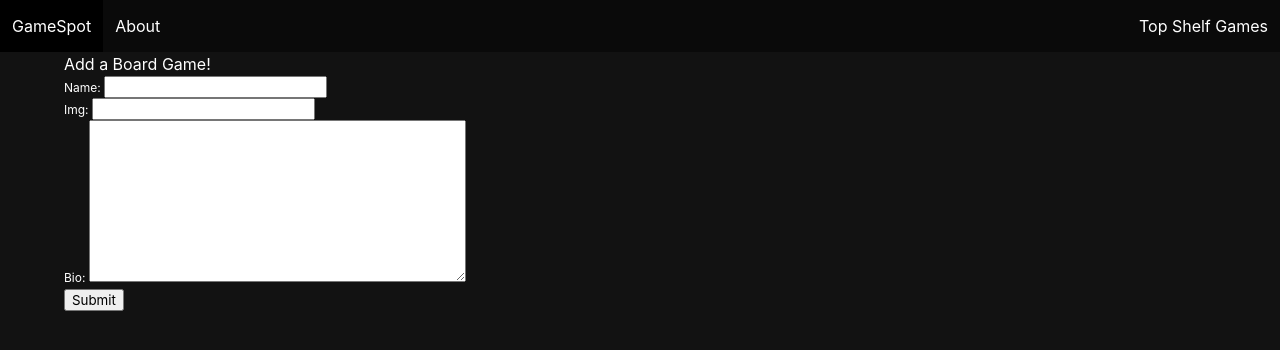
After one commit to undftdcreed/GameSpot, a Django app: page /gamelist/new in a window 1280 px wide. The commit adds this page. Shown: the top 350 px of the page. Run offline with Django 4.2, Linux system fonts and the light colour scheme.

Commit message:
start of day commit

```diff
--- /dev/null
+++ b/main_app/templates/game_create.html
@@ -0,0 +1,11 @@
+{% extends 'base.html' %}
+{% block content %}
+<h1>Add a Board Game!</h1>
+
+<form method="post">
+  {% csrf_token %}
+  {{form.as_p}}
+  <input type="submit" value="Submit" />
+</form>
+
+{% endblock %}
--- a/main_app/templates/game_list.html
+++ b/main_app/templates/game_list.html
@@ -15,6 +15,7 @@
         <input class="button is-success" type="submit" value="Search" />
       </div>
     </div>
+    <a class="button is-dark" href="{% url 'game_create' %}">Add Board Game</a>
 <div class="gallery">
   {% for game in games %}
   <a href="">
@@ -34,6 +35,7 @@
     <div class="message-header">
       <p>No Games Available</p>
     </div>
+
   </article>
   {% endfor %}
 </div>
--- a/main_app/views.py
+++ b/main_app/views.py
@@ -18,6 +18,12 @@ class Games:
     self.image = image
     self.bio = bio
 
+class GameCreate(CreateView):
+   model = Game
+   fields = ['name', 'img', 'bio']
+   template_name = "game_create.html"
+   success_url = "/games/"
+
 class GameList(TemplateView):
   template_name = "game_list.html"
 
@@ -37,9 +43,3 @@ class GameList(TemplateView):
 games = [
   Game("Monopoly", "https://image.api.playstation.com/cdn/UP0001/CUSA01061_00/CtpS1pOJWwFORlVvtg3CzgFQ260od4RE.png", "A monopoly is an enterprise that is the only seller of a good or service. In the absence of government intervention, a monopoly is free to set any price it chooses and will usually set the price that yields the largest possible profit."),
 ]
-
-class GameCreate(CreateView):
-   model = Game
-   fields = ['name', 'img', 'bio']
-   template_name = "game_create.html"
-   success_url = "/games/"
```
Also changed, not shown: main_app/templates/artist_create.html (deleted).
